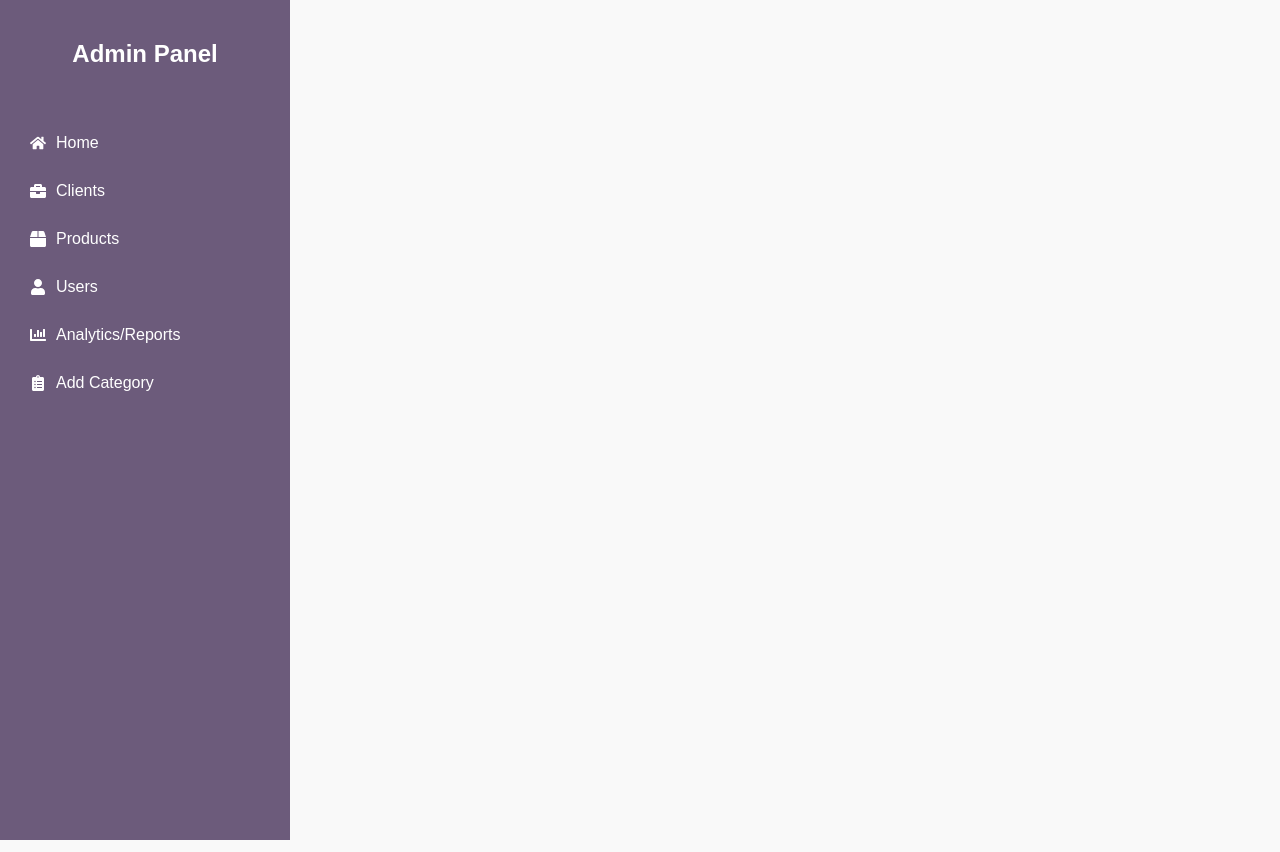
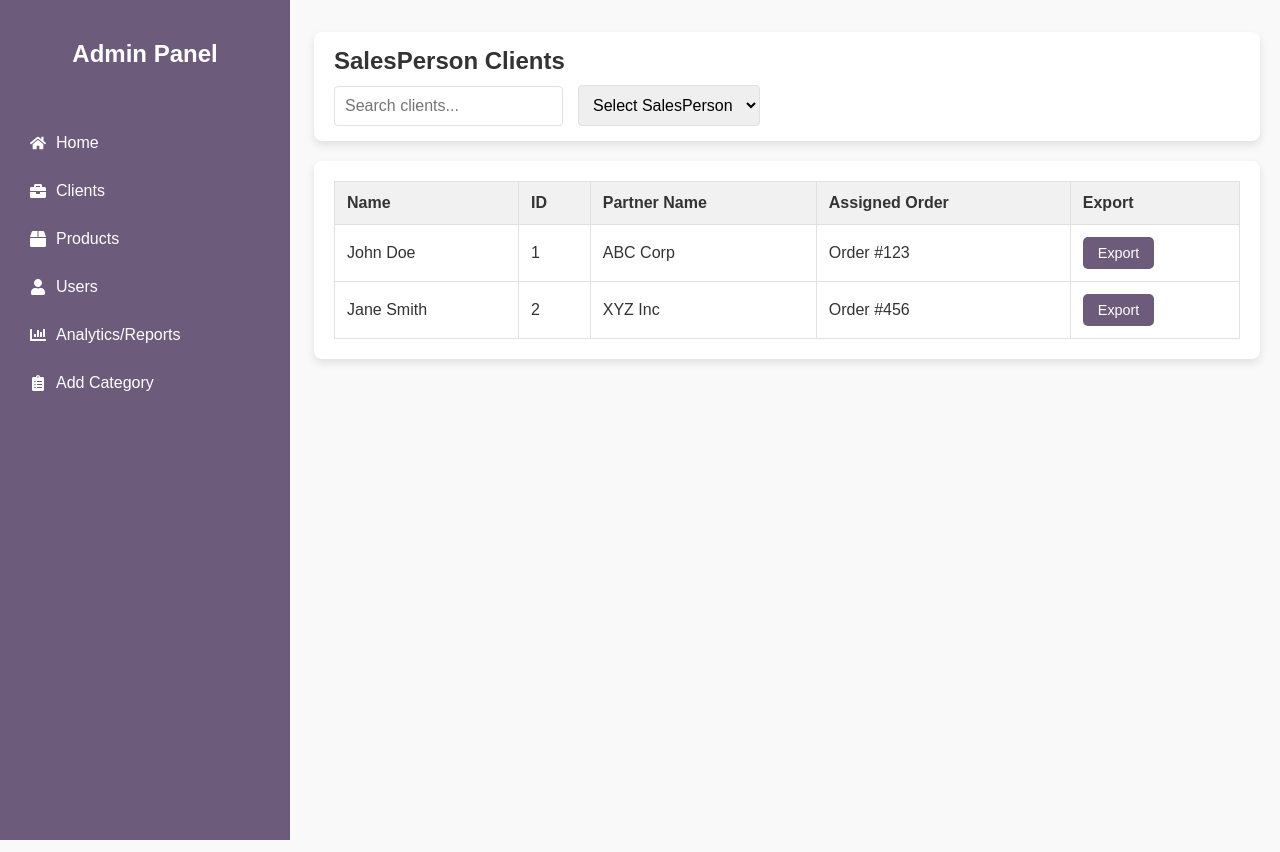
Before and after one commit to theashhar/odyssey-salesflow, a React (Create React App) app in the folder frontend/: page /clients in a window 1280 px wide. Before the commit the page ends 800 px from the top, so only its background shows below. Built offline with nearby package versions, Linux system fonts and the light colour scheme.

Commit message:
added client page

```diff
--- a/frontend/src/App.js
+++ b/frontend/src/App.js
@@ -3,6 +3,7 @@ import React from 'react';
 import { BrowserRouter as Router, Route, Routes } from 'react-router-dom';
 import Navbar from './components/Navbar/Navbar';
 import Dashboard from './components/Admin/Dashboard';
+import AdminClient from './components/Admin/AdminClient/AdminClient';
 
 import "./App.css";
 
@@ -14,6 +15,7 @@ const App = () => {
         <Routes>
           <Route path="/" element={<Dashboard />} />
           <Route path="/dashboard" element={<Dashboard />} />
+          <Route path="/clients" element={<AdminClient />} />
 
           {/* Add other routes as needed */}
         </Routes>
--- /dev/null
+++ b/frontend/src/components/Admin/AdminClient/AdminClient.css
@@ -0,0 +1,81 @@
+/* src/components/Admin/Clients/ClientsPage.css */
+.clients-page {
+    padding: 20px;
+    margin-left: 250px; /* Adjust based on Navbar width */
+    background-color: #F9F9F9;
+    min-height: 100vh;
+    display: flex;
+    flex-direction: column;
+    padding-left:4rem;
+    padding-top: 2rem;
+  }
+
+  .top-section {
+    display: flex;
+    flex-direction: column;
+    margin-bottom: 20px;
+    background-color: #FFFFFF;
+    padding: 15px 20px;
+    border-radius: 8px;
+    box-shadow: 0 4px 8px rgba(0, 0, 0, 0.1);
+  }
+
+  .top-section h2 {
+    margin: 0;
+    font-size: 1.5rem;
+  }
+
+  .search-dropdown {
+    margin-top: 10px;
+    display: flex;
+    gap: 15px;
+    align-items: center;
+  }
+
+  .search-dropdown input,
+  .search-dropdown select {
+    padding: 10px;
+    border: 1px solid #E1E1E1;
+    border-radius: 4px;
+    font-size: 1rem;
+  }
+
+  .clients-list {
+    background-color: #FFFFFF;
+    border-radius: 8px;
+    box-shadow: 0 4px 8px rgba(0, 0, 0, 0.1);
+    padding: 20px;
+    overflow-x: auto; /* Handle horizontal overflow */
+  }
+
+  .clients-list table {
+    width: 100%;
+    border-collapse: collapse;
+  }
+
+  .clients-list th,
+  .clients-list td {
+    padding: 12px; /* Increased padding */
+    border: 1px solid #E1E1E1;
+    text-align: left;
+  }
+
+  .clients-list th {
+    background-color: #F1F1F1;
+    font-weight: bold;
+  }
+
+  .clients-list button {
+    background-color: #6C5B7B;
+    color: #FFFFFF;
+    border: none;
+    border-radius: 5px;
+    padding: 8px 15px; /* Adjusted padding */
+    cursor: pointer;
+    font-size: 0.9rem;
+    transition: background-color 0.3s;
+  }
+
+  .clients-list button:hover {
+    background-color: #C06C84;
+  }
--- /dev/null
+++ b/frontend/src/components/Admin/AdminClient/AdminClient.js
@@ -0,0 +1,75 @@
+import React, { useState } from 'react';
+import './AdminClient.css';
+import  clientsData  from '../../Dummy/client.json';
+
+
+
+const ClientsPage = () => {
+  const [searchTerm, setSearchTerm] = useState('');
+  const [selectedSalesPerson, setSelectedSalesPerson] = useState('');
+  const [clients] = useState(clientsData);
+
+  const handleSearchChange = (e) => {
+    setSearchTerm(e.target.value);
+  };
+
+  const handleSalesPersonChange = (e) => {
+    setSelectedSalesPerson(e.target.value);
+  };
+
+  return (
+    <div className="clients-page">
+      <div className="top-section">
+        <h2>SalesPerson Clients</h2>
+        <div className="search-dropdown">
+          <input
+            type="text"
+            placeholder="Search clients..."
+            value={searchTerm}
+            onChange={handleSearchChange}
+          />
+          <select value={selectedSalesPerson} onChange={handleSalesPersonChange}>
+            <option value="">Select SalesPerson</option>
+            <option value="salesperson1">SalesPerson 1</option>
+            <option value="salesperson2">SalesPerson 2</option>
+            {/* Add more options as needed */}
+          </select>
+        </div>
+      </div>
+      <div className="clients-list">
+        <table>
+          <thead>
+            <tr>
+              <th>Name</th>
+              <th>ID</th>
+              <th>Partner Name</th>
+              <th>Assigned Order</th>
+              <th>Export</th>
+            </tr>
+          </thead>
+          <tbody>
+            {clients.length > 0 ? (
+              clients.map((client) => (
+                <tr key={client.id}>
+                  <td>{client.name}</td>
+                  <td>{client.id}</td>
+                  <td>{client.partnerName}</td>
+                  <td>{client.assignedOrder}</td>
+                  <td>
+                    <button>Export</button>
+                  </td>
+                </tr>
+              ))
+            ) : (
+              <tr>
+                <td colSpan="5">No clients available</td>
+              </tr>
+            )}
+          </tbody>
+        </table>
+      </div>
+    </div>
+  );
+};
+
+export default ClientsPage;
--- /dev/null
+++ b/frontend/src/components/Dummy/client.json
@@ -0,0 +1,4 @@
+[
+  { "id": 1, "name": "John Doe", "partnerName": "ABC Corp", "assignedOrder": "Order #123" },
+  { "id": 2, "name": "Jane Smith", "partnerName": "XYZ Inc", "assignedOrder": "Order #456" }
+]
```
